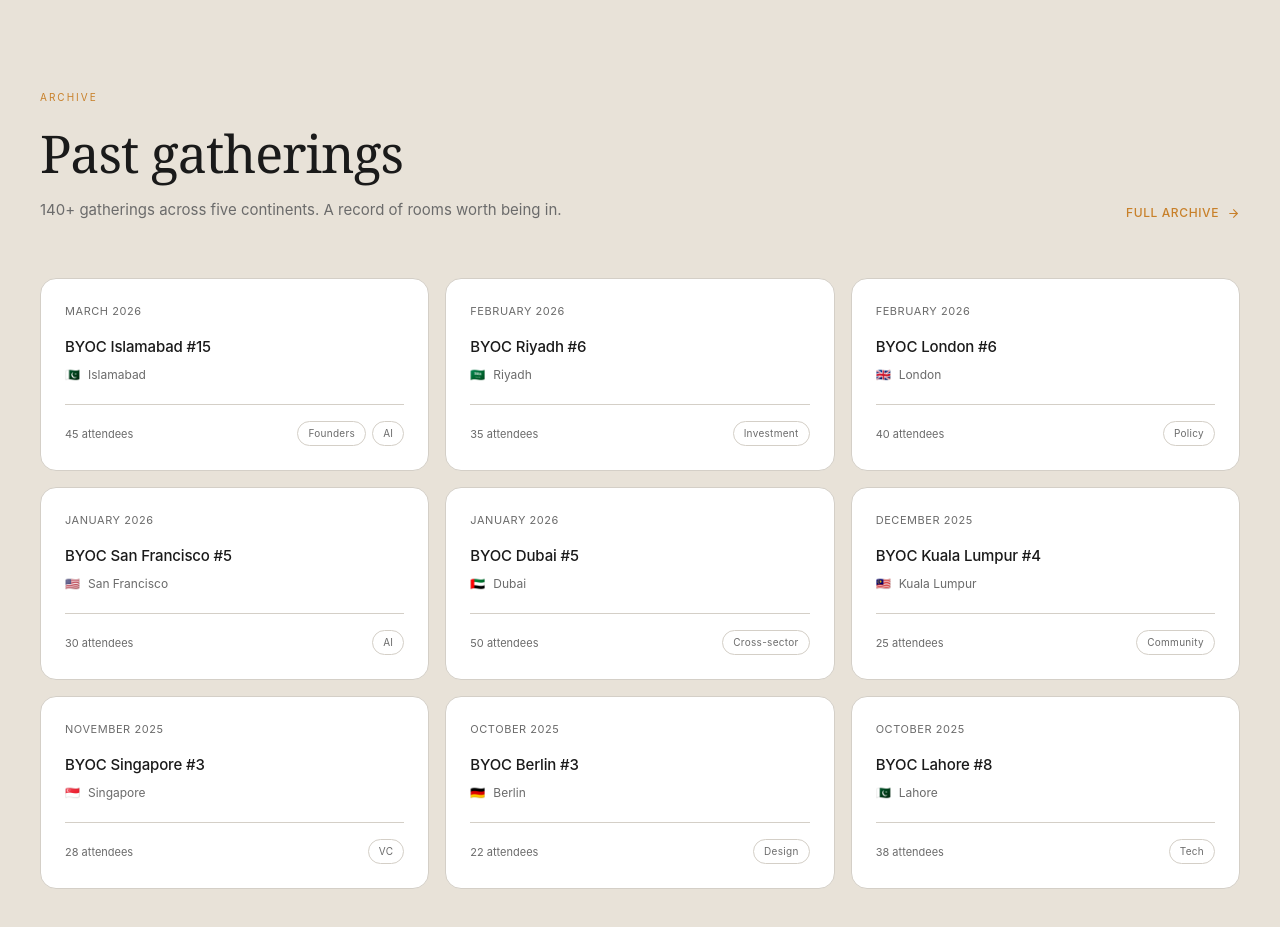
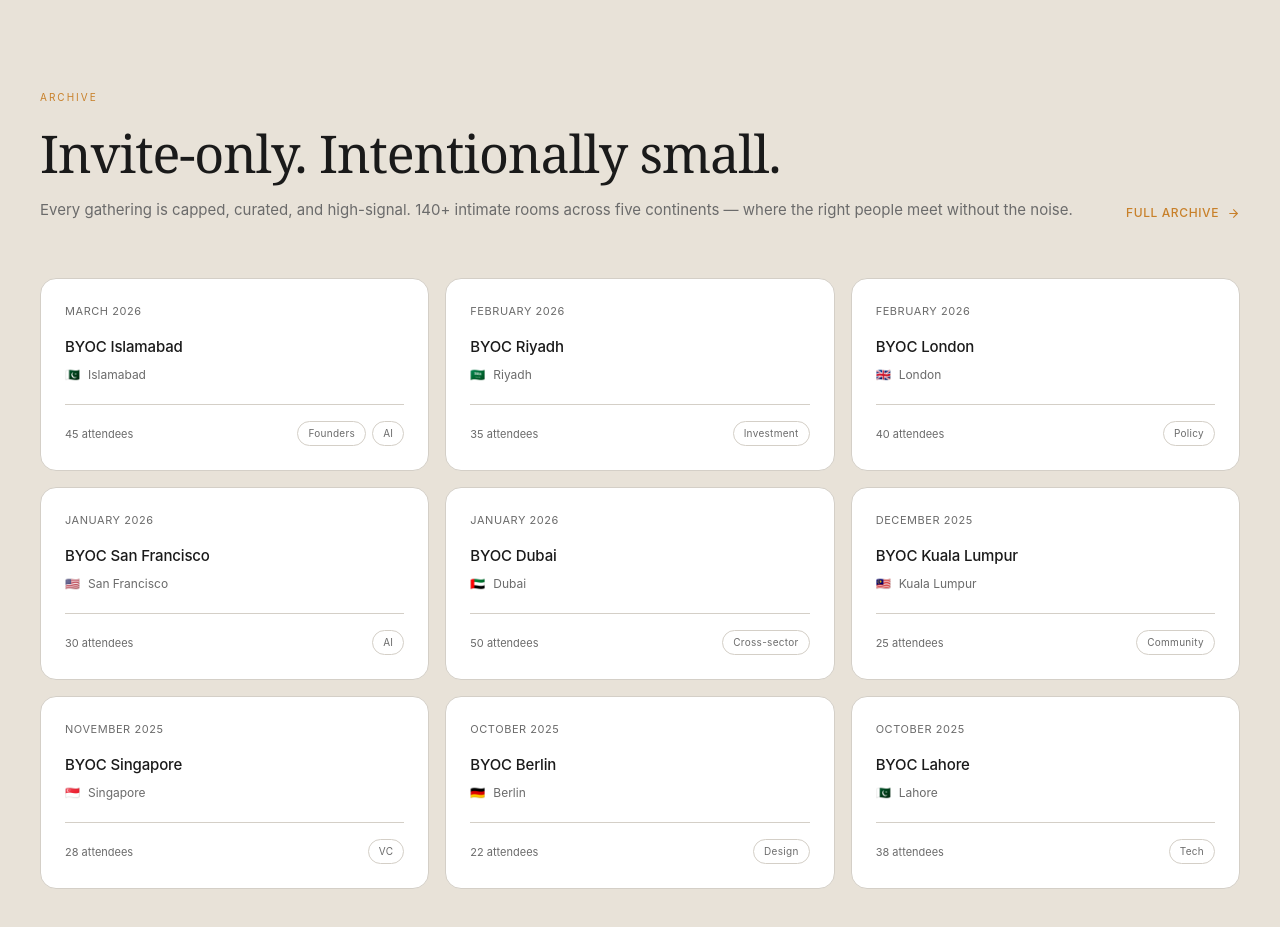
Before and after one commit to usmanfiaz06/BYOC, a Next.js app in the folder byoc-website/: page /events in a window 1280 px wide. Shown: the part 1440-2367 px from the top of the page. Built offline with nearby package versions, Linux system fonts and the light colour scheme.

Commit message:
Remove event numbers, rewrite section as invite-only + exclusive
- Strip #N suffixes from all event card titles
- Section heading: "Invite-only. Intentionally small."
- Body: emphasizes capped, curated, high-signal gatherings

https://claude.ai/code/session_01DeYfzDn25ijbKczBcyaTHA

```diff
--- a/byoc-website/src/app/events/page.tsx
+++ b/byoc-website/src/app/events/page.tsx
@@ -2,15 +2,15 @@ import Link from 'next/link';
 import { ArrowRight } from 'lucide-react';
 
 const pastEvents = [
-  { title: 'BYOC Islamabad #15', city: 'Islamabad', flag: '🇵🇰', date: 'March 2026', attendees: 45, tags: ['Founders', 'AI'] },
-  { title: 'BYOC Riyadh #6', city: 'Riyadh', flag: '🇸🇦', date: 'February 2026', attendees: 35, tags: ['Investment'] },
-  { title: 'BYOC London #6', city: 'London', flag: '🇬🇧', date: 'February 2026', attendees: 40, tags: ['Policy'] },
-  { title: 'BYOC San Francisco #5', city: 'San Francisco', flag: '🇺🇸', date: 'January 2026', attendees: 30, tags: ['AI'] },
-  { title: 'BYOC Dubai #5', city: 'Dubai', flag: '🇦🇪', date: 'January 2026', attendees: 50, tags: ['Cross-sector'] },
-  { title: 'BYOC Kuala Lumpur #4', city: 'Kuala Lumpur', flag: '🇲🇾', date: 'December 2025', attendees: 25, tags: ['Community'] },
-  { title: 'BYOC Singapore #3', city: 'Singapore', flag: '🇸🇬', date: 'November 2025', attendees: 28, tags: ['VC'] },
-  { title: 'BYOC Berlin #3', city: 'Berlin', flag: '🇩🇪', date: 'October 2025', attendees: 22, tags: ['Design'] },
-  { title: 'BYOC Lahore #8', city: 'Lahore', flag: '🇵🇰', date: 'October 2025', attendees: 38, tags: ['Tech'] },
+  { title: 'BYOC Islamabad', city: 'Islamabad', flag: '🇵🇰', date: 'March 2026', attendees: 45, tags: ['Founders', 'AI'] },
+  { title: 'BYOC Riyadh', city: 'Riyadh', flag: '🇸🇦', date: 'February 2026', attendees: 35, tags: ['Investment'] },
+  { title: 'BYOC London', city: 'London', flag: '🇬🇧', date: 'February 2026', attendees: 40, tags: ['Policy'] },
+  { title: 'BYOC San Francisco', city: 'San Francisco', flag: '🇺🇸', date: 'January 2026', attendees: 30, tags: ['AI'] },
+  { title: 'BYOC Dubai', city: 'Dubai', flag: '🇦🇪', date: 'January 2026', attendees: 50, tags: ['Cross-sector'] },
+  { title: 'BYOC Kuala Lumpur', city: 'Kuala Lumpur', flag: '🇲🇾', date: 'December 2025', attendees: 25, tags: ['Community'] },
+  { title: 'BYOC Singapore', city: 'Singapore', flag: '🇸🇬', date: 'November 2025', attendees: 28, tags: ['VC'] },
+  { title: 'BYOC Berlin', city: 'Berlin', flag: '🇩🇪', date: 'October 2025', attendees: 22, tags: ['Design'] },
+  { title: 'BYOC Lahore', city: 'Lahore', flag: '🇵🇰', date: 'October 2025', attendees: 38, tags: ['Tech'] },
 ];
 
 export default function EventsPage() {
@@ -72,9 +72,9 @@ export default function EventsPage() {
             <div>
               <p className="text-[10px] text-accent tracking-[0.2em] uppercase mb-5">Archive</p>
               <h2 className="text-[42px] sm:text-[52px] font-serif text-coffee-dark leading-[1.08] tracking-[-0.02em]">
-                Past gatherings
+                Invite-only. Intentionally small.
               </h2>
-              <p className="mt-4 text-[15px] text-muted leading-[1.7]">140+ gatherings across five continents. A record of rooms worth being in.</p>
+              <p className="mt-4 text-[15px] text-muted leading-[1.7]">Every gathering is capped, curated, and high-signal. 140+ intimate rooms across five continents — where the right people meet without the noise.</p>
             </div>
             <a
               href="https://luma.com/byoc-global?period=past"
```
